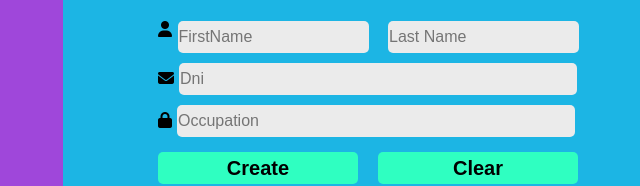
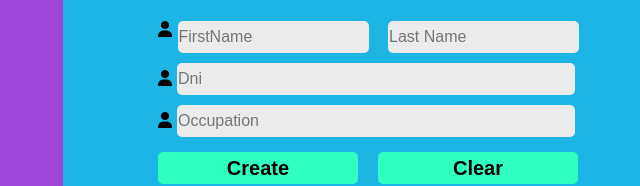
Before and after one commit to Andresyan/Entregable_4, a React (Vite) app: page / in a window 1280 px wide. Shown: the part 338-524 px from the top of the page, without its empty margins (577-1217 px from the left). Built offline with nearby package versions, Linux system fonts and the light colour scheme; no server answers.

Commit message:
Update2 UsersForm.jsx

```diff
--- a/src/components/UsersForm.jsx
+++ b/src/components/UsersForm.jsx
@@ -30,8 +30,7 @@ const UsersForm = ({
             name: name,
             last_name: lastName,
             dni,
-            occupation,
-            birthday: date
+            occupation
         };
         if (userSelected !== null) {
             axios
@@ -90,7 +89,7 @@ const UsersForm = ({
             </div>
             <div className="input-container">
                 <label htmlFor="dni"></label>
-                <i className="fa-solid fa-envelope"></i>
+                <i className="fa-solid fa-user"></i>
                 <input
                     type="number"
                     id="dni" placeholder='Dni'
@@ -100,7 +99,7 @@ const UsersForm = ({
             </div>
             <div className="input-container">
                 <label htmlFor="occupation"></label>
-                <i className="fa-solid fa-lock"></i>
+                <i className="fa-solid fa-user"></i>
                 <input
                     type="text"
                     id="occupation" placeholder='Occupation'
```
